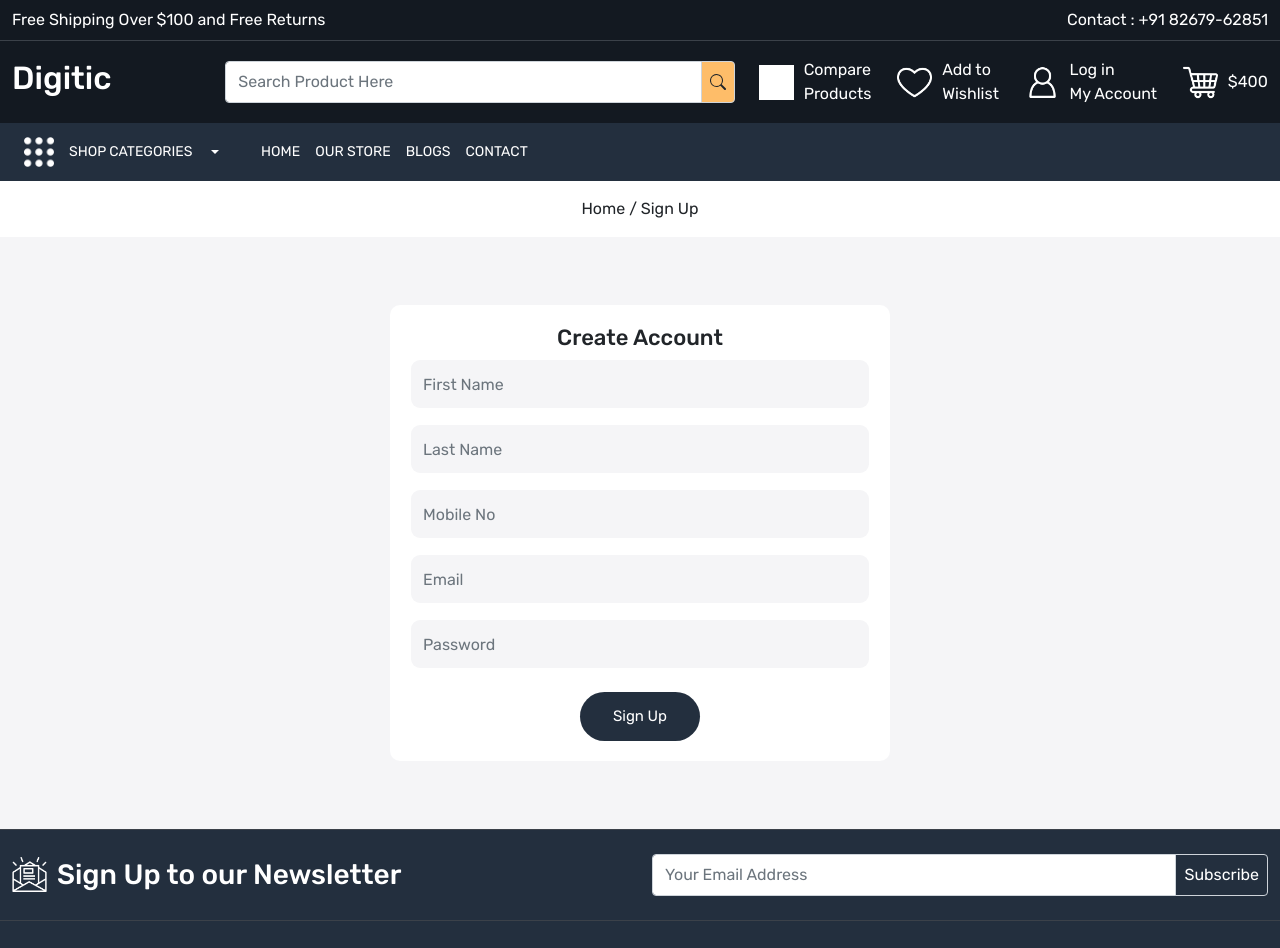
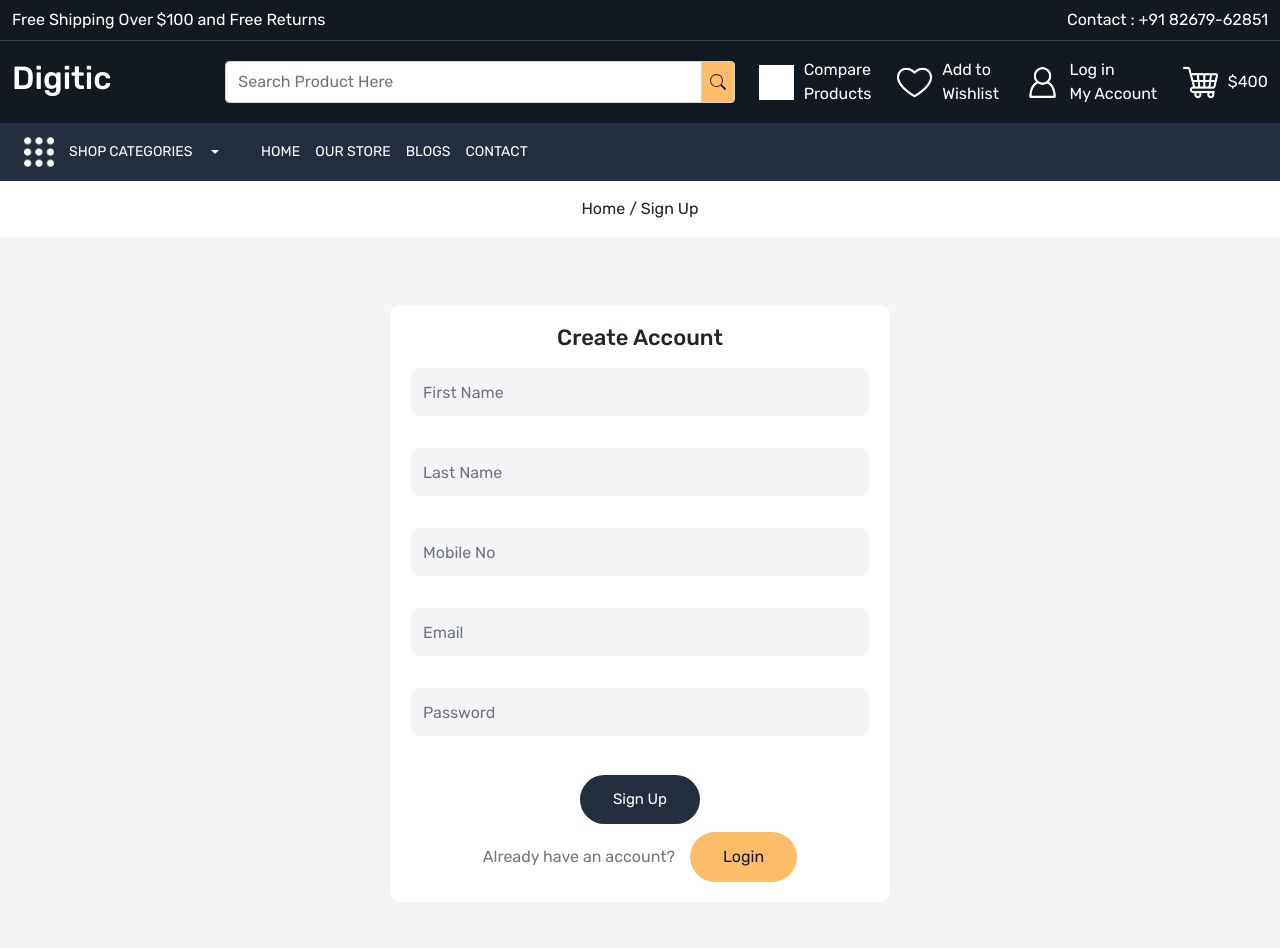
Before and after one commit to harshitbh92/ecommerce-app, a React (Create React App) app: page /signup in a window 1280 px wide. Shown: the top 948 px of the page. Built offline with nearby package versions, Linux system fonts and the light colour scheme; grey boxes are pictures that could not be loaded.

Commit message:
Login ans Sign up integrated with backend with YUP and FORMIK

```diff
--- a/src/components/Header.js
+++ b/src/components/Header.js
@@ -96,7 +96,7 @@ const Header = () => {
                       <img src={img5} alt='menu'  style={{ filter: 'brightness(0) invert(1)' }}/>
                      <span >Shop Categories</span>
                     </button>
-                    <ul class="dropdown-menu" aria-labelledby="dropdownMenuButton1">
+                    <ul className="dropdown-menu" aria-labelledby="dropdownMenuButton1">
                       <li><Link className="dropdown-item text-white" to="">Action</Link></li>
                       <li><Link className="dropdown-item text-white" to="">Another action</Link></li>
                       <li><Link className="dropdown-item text-white" to="">Something else here</Link></li>
--- a/src/pages/Login.js
+++ b/src/pages/Login.js
@@ -1,29 +1,61 @@
-import React from 'react'
-import Breadcrum from '../components/Breadcrum'
-import { Link } from 'react-router-dom'
-import CustomInput from '../components/CustomInput'
+import Breadcrum from '../components/Breadcrum';
+import React, { useState } from 'react';
+import axios from 'axios';
+import { Link, useNavigate } from 'react-router-dom';
+import * as yup from 'yup';
 import { useFormik } from 'formik';
-import * as yup from 'yup';
-import { useDispatch } from 'react-redux';
-import { loginUser } from '../features/user/userSlice';
-
-const loginSchema = yup.object({
-    email: yup.string().email("Valid email must be provided").required("Email address is required"),
-    password: yup.string().required("Password is required")
-});
+import { toast } from "react-toastify";
 
 const Login = () => {
-    const dispatch = useDispatch();
+    // const [email, setEmail] = useState('');
+    // const [password, setPassword] = useState('');
+    // const navigate = useNavigate();
+
+    // 2. Define validation schema using yup
+    const loginSchema = yup.object().shape({
+        email: yup.string().email("Valid email must be provided").required("Email address is required"),
+        password: yup.string().required("Password is required")
+    });
+    const initialValues = {
+        email: '',
+        password: ''
+    }
+    const navigate = useNavigate();
+
     const formik = useFormik({
-        initialValues: {
-            email: '',
-            password: ''
-        },
+        initialValues,
         validationSchema: loginSchema,
-        onSubmit: values => {
-            dispatch(loginUser(values))
+        onSubmit: (values) => {
+            axios.post('http://localhost:5000/api/user/login', values)
+                .then(result => {
+                    console.log(result)
+                    toast.info("User Logged in Successfully");
+                    navigate('/')
+                })
+                .catch(error => console.log(error))
         },
     });
+
+
+    // const handleSubmit = (e) => {
+    //     e.preventDefault();
+    //     loginSchema.validate({ email, password }, { abortEarly: false }) // Validate form inputs using yup schema
+    //         .then(() => {
+    //             axios.post('http://localhost:5000/api/user/login', { email, password })
+    //                 .then(result => {
+    //                     console.log(result);
+    //                     if (result.data.token) {
+    //                         navigate('/');
+    //                     }
+    //                 })
+    //                 .catch(error => console.log(error));
+    //         })
+    //         .catch(errors => {
+    //             console.log(errors);
+    //             // Handle validation errors here
+    //         });
+    // }
+
     return (
         <>
             <Breadcrum title='Login' />
@@ -32,24 +64,23 @@ const Login = () => {
                     <div className='row'>
                         <div className='col-12'>
                             <div className='login-card'>
-                                <h3 className='text-center'>Login</h3>
-                                <form action='' onSubmit={formik.handleSubmit}
-                                 className='d-flex flex-column gap-15'>
-                                    <CustomInput type='email' name='email'
-                                        placeholder='Email'
+                                <h3 className='text-center mb-3'>Login</h3>
+                                <form onSubmit={formik.handleSubmit}
+                                    action='' className='d-flex flex-column gap-15'>
+
+
+                                    <input className='form-control' type='email' name='email'
+                                        placeholder='Email' value={formik.values.email}
                                         onChange={formik.handleChange("email")}
-                                        onBlur={formik.handleBlur("email")}
-                                         value= {formik.values.email}/>
-
+                                        onBlur={formik.handleBlur("email")} />
                                     <div className='error'>
                                         {formik.touched.email && formik.errors.email}
                                     </div>
-                                    <CustomInput type='password' name='password'
-                                        placeholder='Password'
+
+                                    <input className='form-control' type='password' name='password'
+                                        placeholder='Password' value={formik.values.password}
                                         onChange={formik.handleChange("password")}
-                                        onBlur= {formik.handleBlur("password")}
-                                        value= {formik.values.password}
-                                        />
+                                        onBlur={formik.handleBlur("password")} />
                                     <div className='error'>
                                         {formik.touched.password && formik.errors.password}
                                     </div>
@@ -61,14 +92,42 @@ const Login = () => {
                                         </div>
                                     </div>
                                 </form>
+                                {/* <form action='' onSubmit={handleSubmit} className='d-flex flex-column gap-15'>
+                                    <div>
+                                        <input
+                                            type='email'
+                                            name='email'
+                                            placeholder='Email'
+                                            className='form-control'
+                                            value={email}
+                                            onChange={(e) => setEmail(e.target.value)}
+                                        />
+                                    </div>
+                                    <div>
+                                        <input
+                                            type='password'
+                                            name='password'
+                                            placeholder='Password'
+                                            className='form-control'
+                                            value={password}
+                                            onChange={(e) => setPassword(e.target.value)}
+                                        />
+                                    </div>
+                                    <div>
+                                        <Link to='/forgot-password'>Forgot Password?</Link>
+                                        <div className='d-flex align-items-center gap-15 justify-content-center mt-2'>
+                                            <button className='button border-0' type='submit'>Login</button>
+                                            <Link to='/signup' className='button signup'>Sign Up</Link>
+                                        </div>
+                                    </div>
+                                </form> */}
                             </div>
-
                         </div>
                     </div>
                 </div>
             </div>
         </>
-    )
+    );
 }
 
-export default Login
+export default Login;
--- a/src/pages/SignUp.js
+++ b/src/pages/SignUp.js
@@ -1,11 +1,59 @@
-import React from 'react'
+import React, { useState } from 'react'
 import Breadcrum from '../components/Breadcrum'
 // import { Link } from 'react-router-dom'
+import { useFormik } from 'formik';
+import * as yup from 'yup';
 import axios from 'axios'
-// import { Link, useNavigate } from 'react-router-dom';
+import { Link, useNavigate } from 'react-router-dom';
+import { toast } from "react-toastify";
+
+
+const SignUpSchema = yup.object({
+  firstname: yup.string().required("First Name is required"),
+  lastname: yup.string().required("Last Name is required"),
+  email: yup.string().email("Valid email must be provided").required("Email address is required"),
+  mobile: yup.string().required("Mobile Number is required"),
+  password: yup.string().required("Password is required")
+});
+
+const initialValues = {
+  firstname: '',
+  lastname: '',
+  email: '',
+  mobile: '',
+  password: ''
+}
 
 const SignUp = () => {
+  // const [firstname, setFirstName] =useState();
+  //   const [lastname, setLastName] = useState();
+  //   const [email, setEmail] = useState();
+  //   const [mobile, setMobile] = useState();
+  //   const [password, setPassword] = useState();
+    const navigate = useNavigate();
 
+    const formik = useFormik({
+      initialValues,
+      validationSchema: SignUpSchema,
+      onSubmit: (values) => {
+        axios.post('http://localhost:5000/api/user/register', values)
+          .then(result => {
+              console.log(result)
+              toast.info("User Created Successfully");
+              navigate('/login')
+          })
+          .catch(error => console.log(error))
+      },
+    });
+    // const handleSubmit = (e)=>{
+    //     e.preventDefault();
+    //     axios.post('http://localhost:5000/api/user/register',{firstname,lastname,email,mobile,password})
+    //     .then(result => {
+    //         console.log(result)
+    //         navigate('/login')
+    //     })
+    //     .catch(error => console.log(error))
+    // }
   return (
     <>
       <Breadcrum title='Sign Up' />
@@ -14,35 +62,95 @@ const SignUp = () => {
         <div className='row'>
           <div className='col-12'>
             <div className='login-card'>
-              <h3 className='text-center'>Create Account</h3>
-              <form action='' className='d-flex flex-column gap-15'>
+              <h3 className='text-center mb-3'>Create Account</h3>
+              <form onSubmit={formik.handleSubmit}
+                  action='' className='d-flex flex-column gap-15'>
+
+                  <input  className='form-control'  type='text' name='firstname'
+                    placeholder='First Name'
+                    value={formik.values.firstname}
+                    onChange = {formik.handleChange("firstname")}
+                    onBlur = {formik.handleBlur("firstname")}/>
+                    <div className='error'>
+                      {formik.touched.firstname && formik.errors.firstname}
+                    </div>
+
+                  <input  className='form-control' type='text' name='lastname'
+                    placeholder='Last Name' value={formik.values.lastname}
+                    onChange={formik.handleChange("lastname")}
+                    onBlur={formik.handleBlur("lastname")} />
+                  <div className='error'>
+                    {formik.touched.lastname && formik.errors.lastname}
+                  </div>
+
+                  <input className='form-control'  type='tel' name='mobileno'
+                    placeholder='Mobile No' value={formik.values.mobile}
+                    onChange={formik.handleChange("mobile")}
+                    onBlur={formik.handleBlur("mobile")} />
+                  <div className='error'>
+                    {formik.touched.mobile && formik.errors.mobile}
+                  </div>
+
+                  <input className='form-control'  type='email' name='email'
+                    placeholder='Email' value={formik.values.email}
+                    onChange={formik.handleChange("email")}
+                    onBlur={formik.handleBlur("email")} />
+                  <div className='error'>
+                    {formik.touched.email && formik.errors.email}
+                  </div>
+
+                  <input className='form-control'  type='password' name='password'
+                    placeholder='Password' value={formik.values.password}
+                    onChange={formik.handleChange("password")}
+                    onBlur={formik.handleBlur("password")} />
+                  <div className='error'>
+                    {formik.touched.password && formik.errors.password}
+                  </div>
+                  <div>
+                    <div className='d-flex align-items-center gap-15 justify-content-center mt-2'>
+                      <button className='button border-0'>Sign Up</button>
+
+                    </div>
+                    <div className='d-flex align-items-center gap-15 justify-content-center mt-2'>
+                      <p className='mb-0'>Already have an account?</p>
+                      <Link className='button signup' to='/login'>Login</Link>
+                    </div>
+                  </div>
+                </form>
+              {/* <form onSubmit={handleSubmit}
+              action='' className='d-flex flex-column gap-15'>
                 <div>
                   <input type='text' name='firstname'
-                    placeholder='First Name' className='form-control' />
+                    placeholder='First Name' className='form-control'
+                    onChange={(e)=> setFirstName(e.target.value)} />
                 </div>
                 <div>
                   <input type='text' name='lastname'
-                    placeholder='Last Name' className='form-control' />
+                    placeholder='Last Name' className='form-control'
+                    onChange={(e)=> setLastName(e.target.value)} />
                 </div>
                 <div>
                   <input type='tel' name='mobile'
-                    placeholder='Mobile No' className='form-control' />
+                    placeholder='Mobile No' className='form-control'
+                    onChange={(e)=> setMobile(e.target.value)} />
                 </div>
                 <div>
                   <input type='email' name='email'
-                    placeholder='Email' className='form-control' />
+                    placeholder='Email' className='form-control'
+                    onChange={(e)=> setEmail(e.target.value)}/>
                 </div>
                 <div>
                   <input type='password' name='password'
-                    placeholder='Password' className='form-control' />
+                    placeholder='Password' className='form-control'
+                    onChange={(e)=> setPassword(e.target.value)} />
                 </div>
                 <div>
                   <div className='d-flex align-items-center gap-15 justify-content-center mt-2'>
                     <button className='button border-0'>Sign Up</button>
                     {/* <Link to='/signup' className='button signup'>Sign Up</Link> */}
-                  </div>
+                  {/* </div>
                 </div>
-              </form>
+              </form>  */}
             </div>
 
           </div>
```
Also changed, not shown: src/components/SpecialProduct.js (+4 -4 lines).
